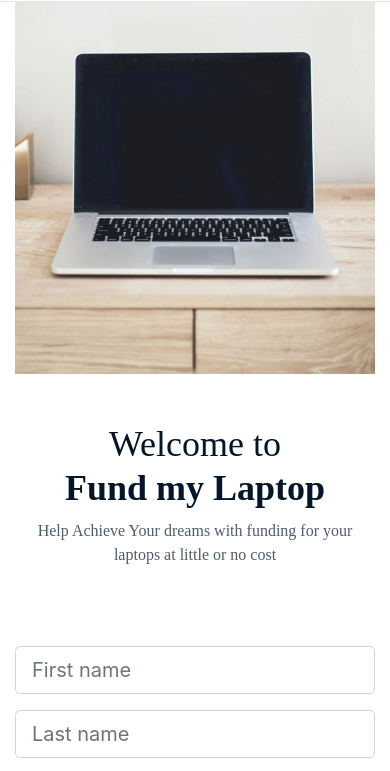
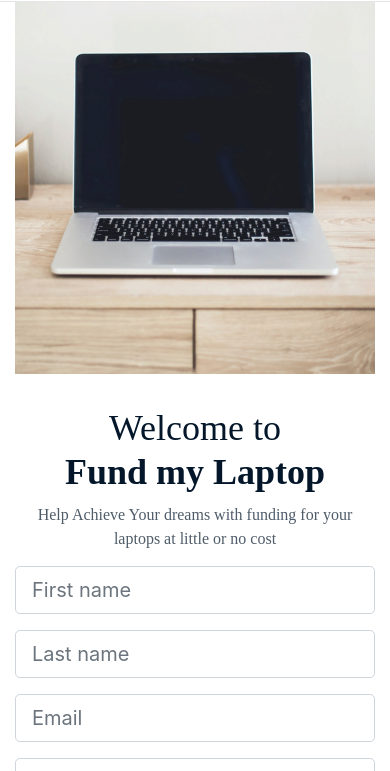
Before and after one commit to nwachiii/SignUp-page, a plain HTML site: page index.html in a window 390 px wide. Shown: the part 65-836 px from the top of the page. Drawn offline with nearby package versions, Linux system fonts and the light colour scheme.

Commit message:
fixes: responsiveness

```diff
--- a/signUp.css
+++ b/signUp.css
@@ -159,8 +159,10 @@ small {
 	height: auto;
 	margin-left: 0;
 	}
+
 .signUp-area {
-	margin-top: 3em;
+	margin-top: 2em;
+	margin-bottom: 1em;
 	text-align: center;
 }
 
```
